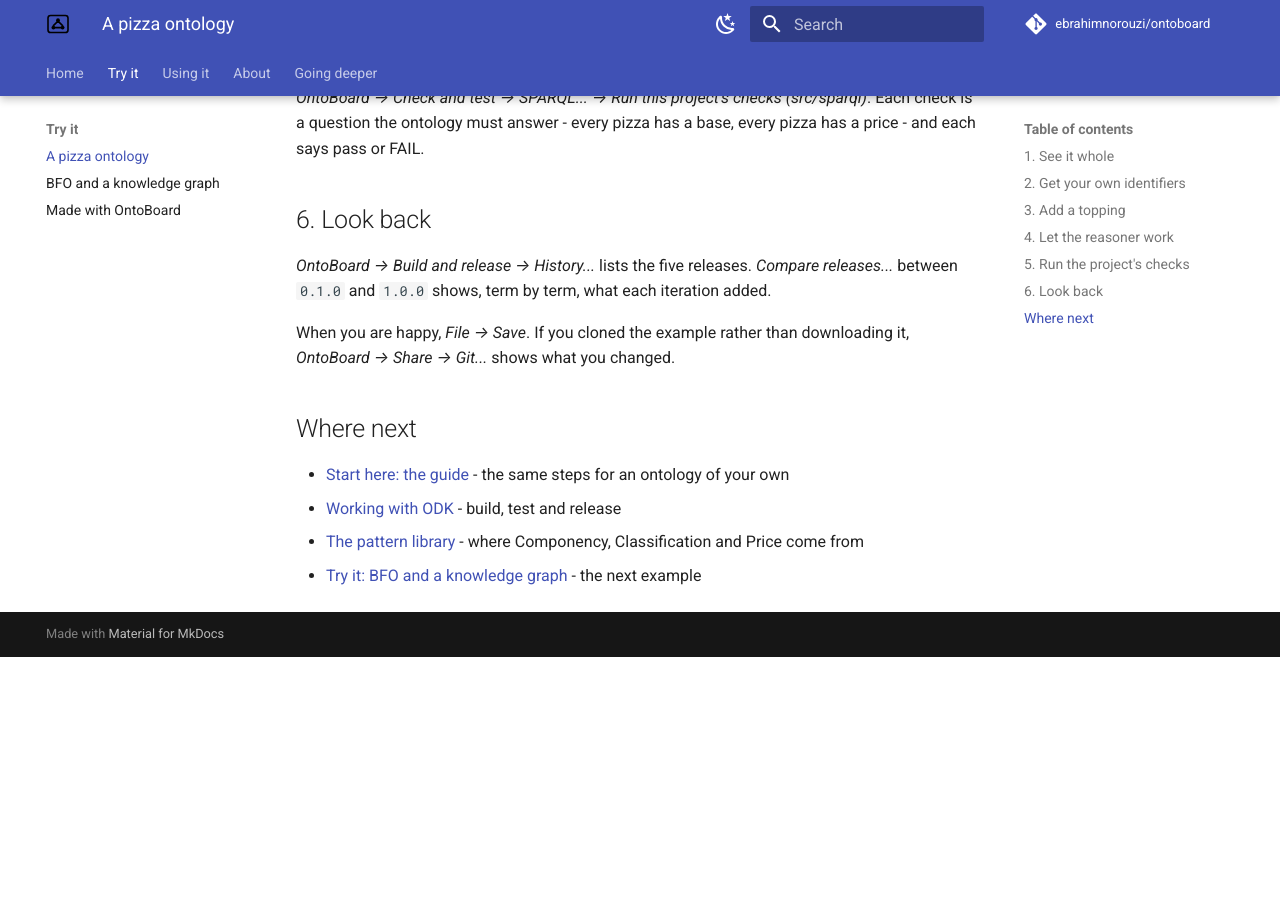
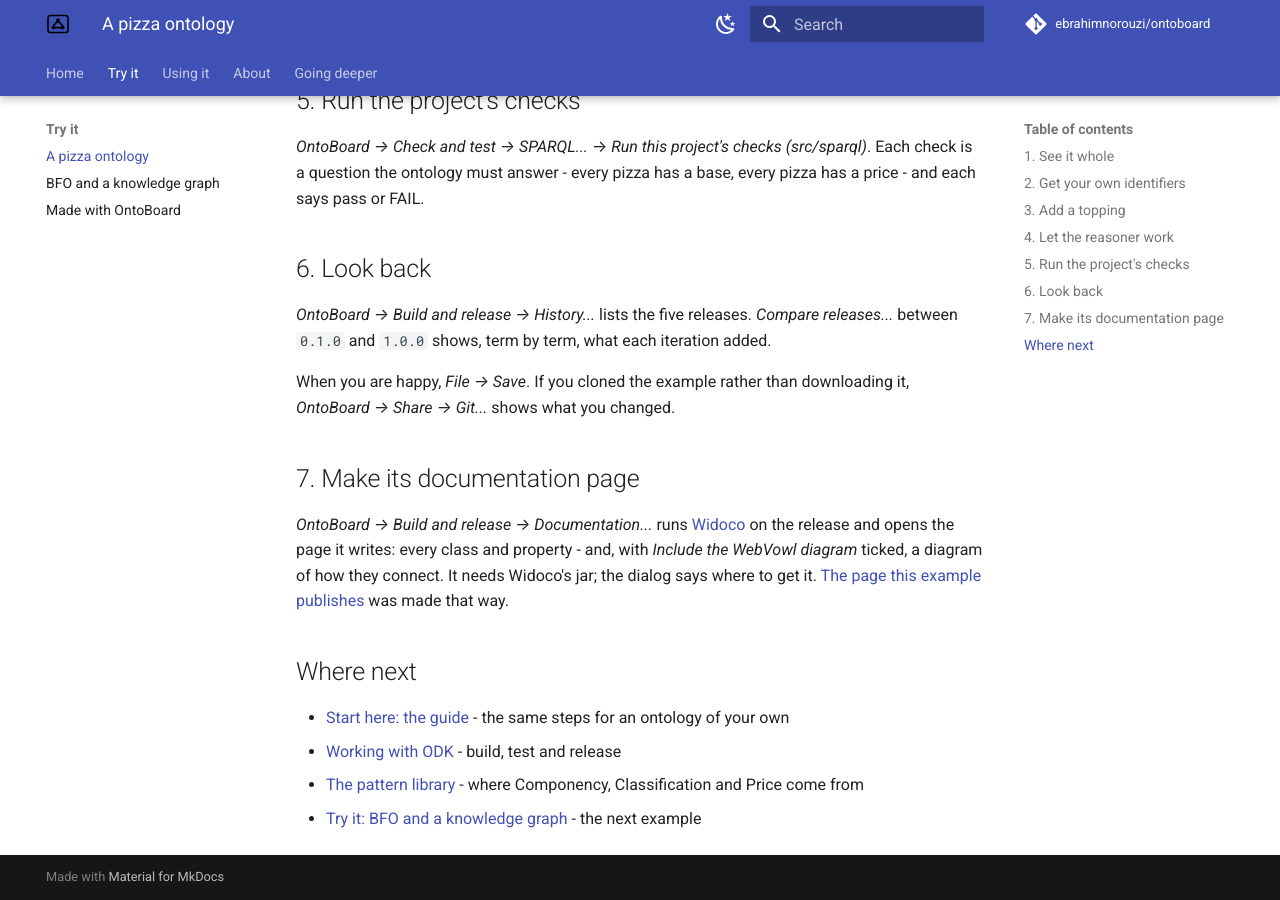
Before and after one commit to ebrahimnorouzi/ontoboard, an MkDocs documentation site: the page built from docs/examples/pizza.md, in a window 1280 px wide and 900 px high, scrolled down 1140 px. Built offline with MkDocs 1.6.1 and Material for MkDocs 9.7.7, drawn with Linux system fonts in a browser that asks for light colours; comment, search, counter and statistics services are not loaded; before the commit the page ends 1797 px from its top, so only the background shows below that; some of the changed text lies outside the part shown.

Commit message:
docs: the two examples link to their ontologies' documentation pages
Each example page gets a button to its ontology's documentation and a last step on how that page
is made: Build and release > Documentation..., which runs Widoco on the release. The Made with
OntoBoard cards link to the same pages.

Co-Authored-By: Claude Opus 5.5 <noreply@anthropic.com>

```diff
--- a/docs/examples/pizza.md
+++ b/docs/examples/pizza.md
@@ -7,6 +7,7 @@ you can follow how it grew.
 
 [:material-github: The pizza ontology on GitHub](https://github.com/ebrahimnorouzi/pizza-ontology){ .md-button .md-button--primary }
 [:material-download: Download it as a ZIP](https://github.com/ebrahimnorouzi/pizza-ontology/archive/refs/heads/main.zip){ .md-button }
+[:material-book-open-variant: Read its documentation](https://ebrahimnorouzi.github.io/pizza-ontology/ontology/index-en.html){ .md-button }
 
 You need Protégé 5.6.x (or 5.5.0) with [the OntoBoard plugin](../getting-started.md). Unpack the
 example anywhere and open `src/ontology/pizza-edit.owl` with *File → Open...*
@@ -49,6 +50,15 @@ between `0.1.0` and `1.0.0` shows, term by term, what each iteration added.
 When you are happy, *File → Save*. If you cloned the example rather than downloading it,
 *OntoBoard → Share → Git...* shows what you changed.
 
+## 7. Make its documentation page
+
+*OntoBoard → Build and release → Documentation...* runs [Widoco](https://github.com/dgarijo/Widoco)
+on the release and opens the page it writes: every class and property - and, with *Include the
+WebVowl diagram* ticked, a diagram of how they connect. It needs Widoco's jar; the dialog says
+where to get it.
+[The page this example publishes](https://ebrahimnorouzi.github.io/pizza-ontology/ontology/index-en.html)
+was made that way.
+
 ## Where next
 
 - [Start here: the guide](../guide.md) - the same steps for an ontology of your own
```
Also changed, not shown: docs/examples/pizza-bfo.md (+10 -0 lines), docs/made-with-ontoboard.md (+2 -0 lines).
